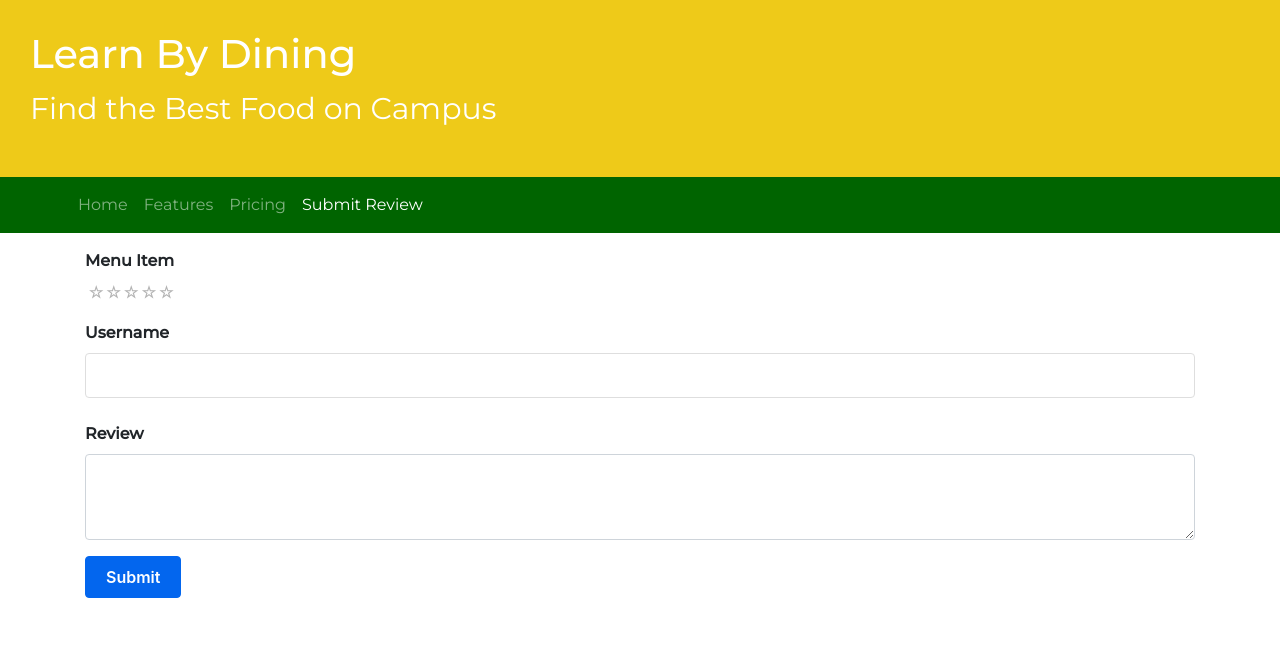
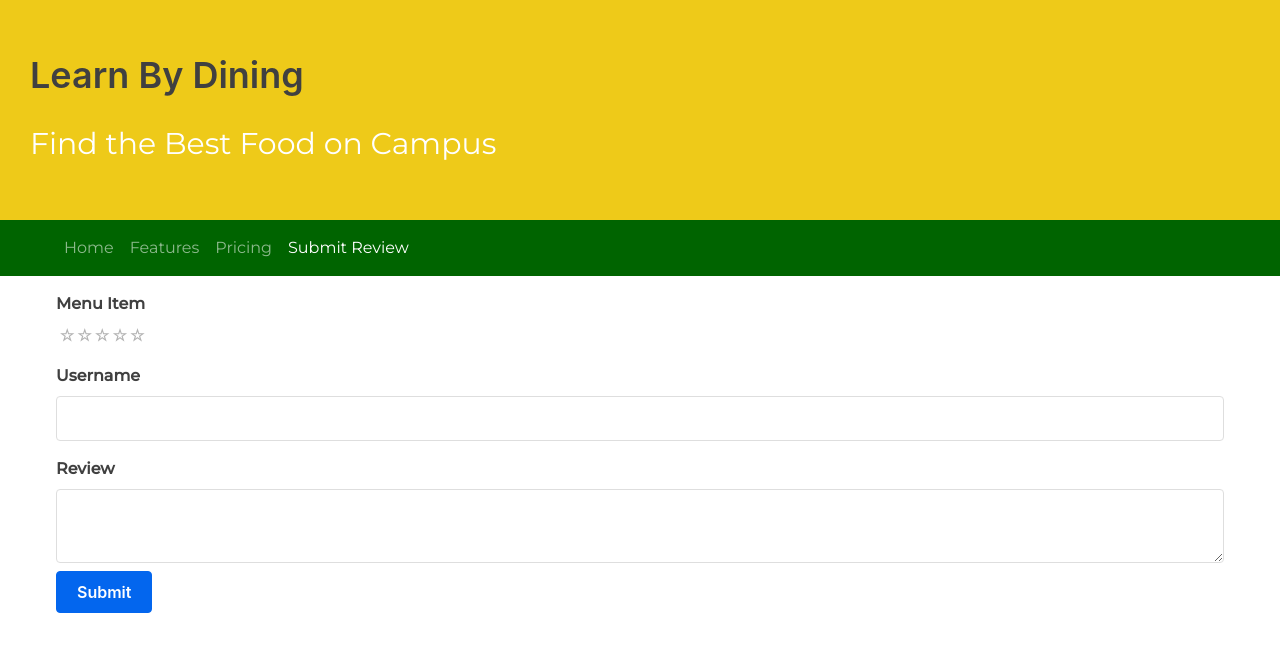
Before and after one commit to domdavidson251/307, a React (Create React App) app in the folder frontend/: page /submit-review in a window 1280 px wide. Shown: the top 652 px of the page. Built offline with nearby package versions, Linux system fonts and the light colour scheme; no server answers.

Commit message:
cleanup submit-rev page looking different

```diff
--- a/frontend/src/Form.js
+++ b/frontend/src/Form.js
@@ -75,10 +75,7 @@ function Form(props){
 
     return (
         <form>
-            <link rel="stylesheet" href="https://cdn.jsdelivr.net/npm/bootstrap@4.0.0/dist/css/bootstrap.min.css" integrity="sha384-Gn5384xqQ1aoWXA+058RXPxPg6fy4IWvTNh0E263XmFcJlSAwiGgFAW/dAiS6JXm" crossorigin="anonymous" />
-
             <label htmlFor="Menu Item">Menu Item</label>
-
             <div class="txt-center">
                 <form>
                     <div class="rating">
--- a/frontend/src/submit-review.js
+++ b/frontend/src/submit-review.js
@@ -1,10 +1,8 @@
 import React, {useState, useEffect} from 'react';
 import Form from './Form';
 import axios from 'axios';
-import "./assets/css/style.css"
-import { Container, Nav, Navbar } from 'react-bootstrap';
-import { LinkContainer } from 'react-router-bootstrap';
-import 'bootstrap/dist/css/bootstrap.min.css';
+// import "./assets/css/style.css"
+// import 'bootstrap/dist/css/bootstrap.min.css';
 import HeaderComp from "./header";
 
 function SubmitReview() {
```
